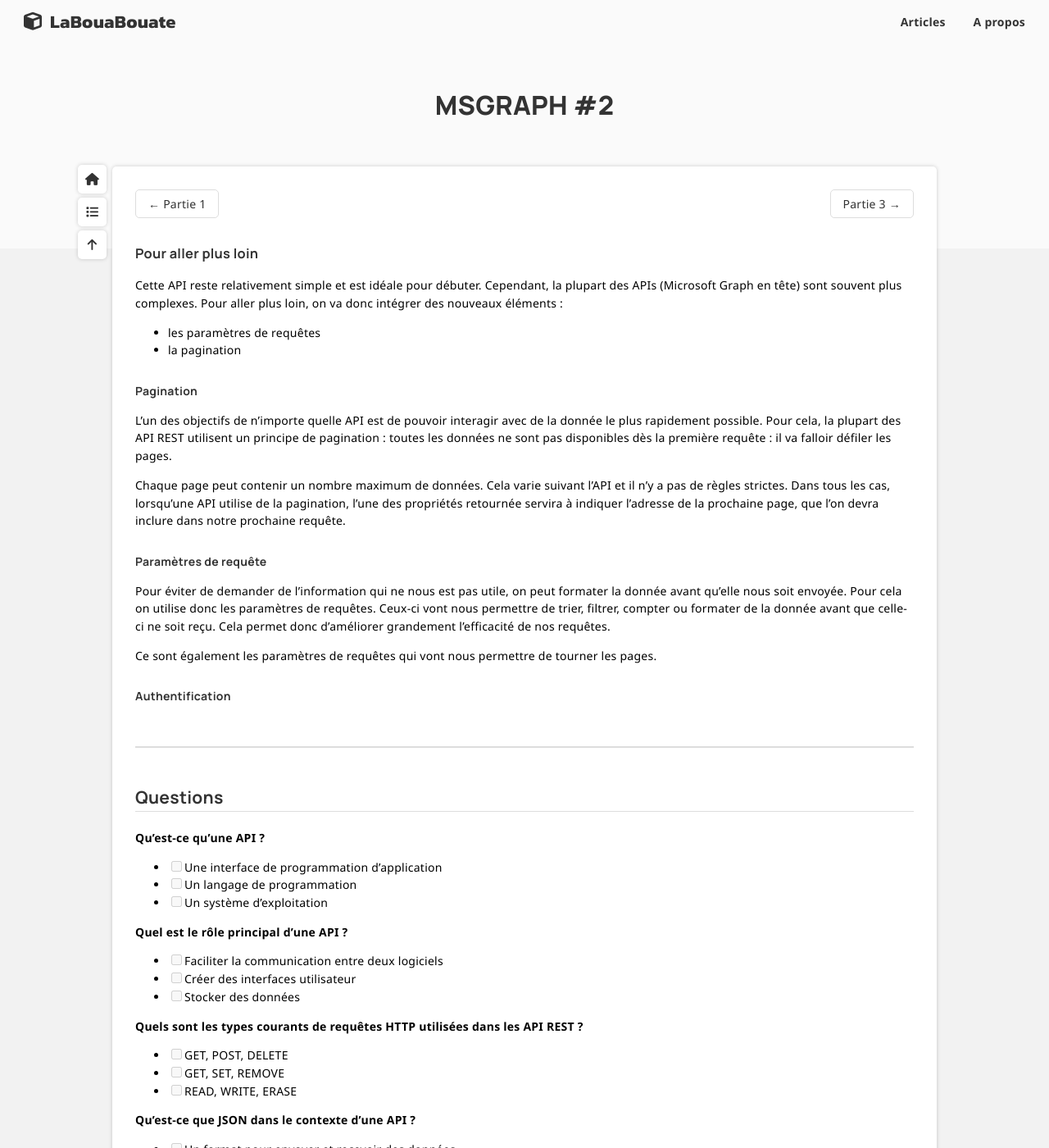
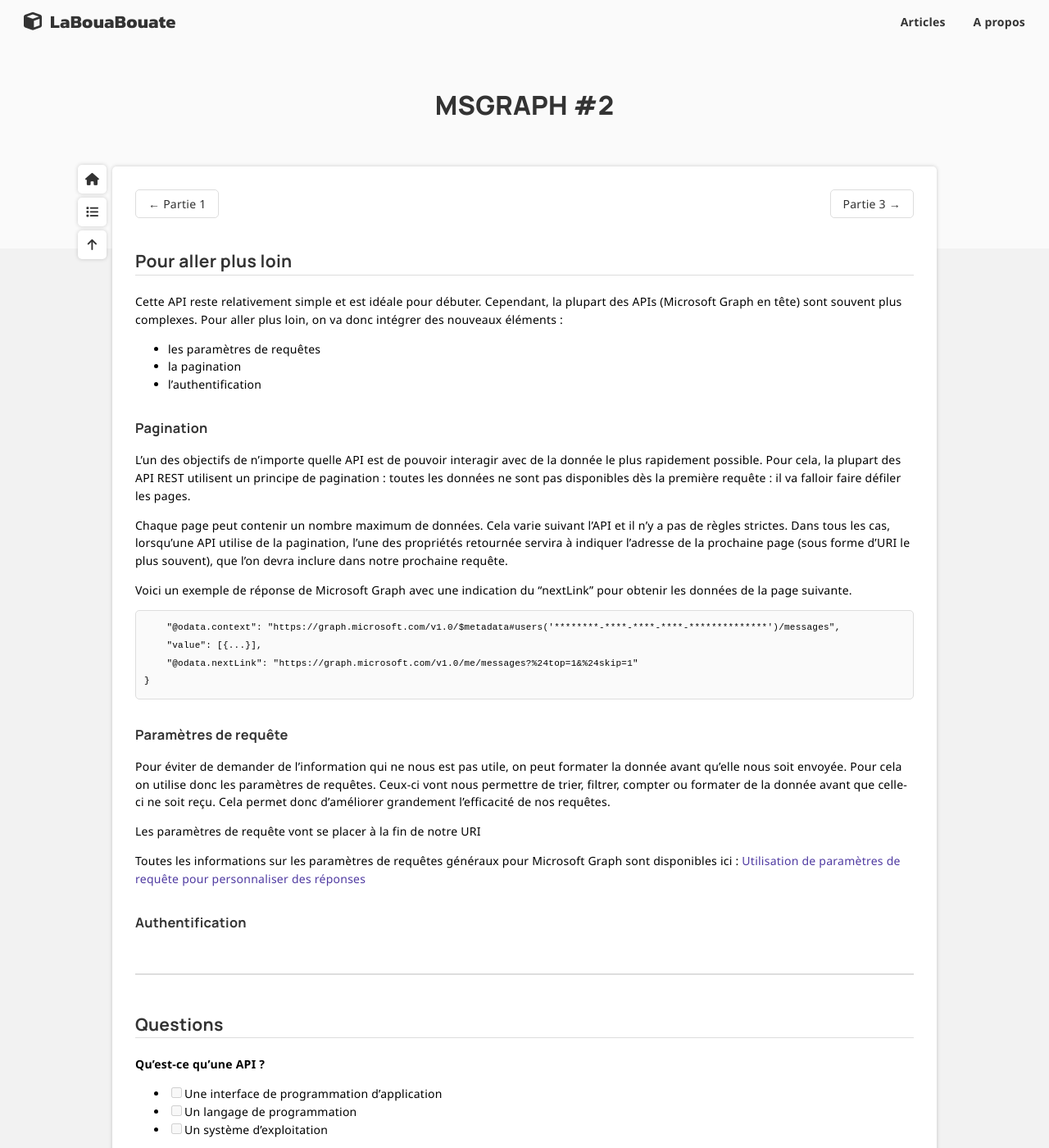
Before and after one commit to leobouard/leobouard.github.io, a Jekyll site: the page built from _posts/2023-09-17-cours-msgraph-002.md, in a window 1280 px wide and 1400 px high. Shown: the whole window at 82% size. Built offline with Jekyll 4.4.1, drawn with Linux system fonts in a browser that asks for light colours; nearby versions of some CDN libraries; some web fonts are replaced.

Commit message:
Update 2023-09-17-cours-msgraph-002.md

````diff
--- a/_posts/2023-09-17-cours-msgraph-002.md
+++ b/_posts/2023-09-17-cours-msgraph-002.md
@@ -11,26 +11,38 @@ prevLink:
   id: "/2023/09/17/cours-msgraph-001"
 ---
 
-### Pour aller plus loin
+## Pour aller plus loin
 
 Cette API reste relativement simple et est idéale pour débuter. Cependant, la plupart des APIs (Microsoft Graph en tête) sont souvent plus complexes. Pour aller plus loin, on va donc intégrer des nouveaux éléments :
 
 - les paramètres de requêtes
 - la pagination
+- l'authentification
 
-#### Pagination
+### Pagination
 
-L'un des objectifs de n'importe quelle API est de pouvoir interagir avec de la donnée le plus rapidement possible. Pour cela, la plupart des API REST utilisent un principe de pagination : toutes les données ne sont pas disponibles dès la première requête : il va falloir défiler les pages.
+L'un des objectifs de n'importe quelle API est de pouvoir interagir avec de la donnée le plus rapidement possible. Pour cela, la plupart des API REST utilisent un principe de pagination : toutes les données ne sont pas disponibles dès la première requête : il va falloir faire défiler les pages.
 
-Chaque page peut contenir un nombre maximum de données. Cela varie suivant l'API et il n'y a pas de règles strictes. Dans tous les cas, lorsqu'une API utilise de la pagination, l'une des propriétés retournée servira à indiquer l'adresse de la prochaine page, que l'on devra inclure dans notre prochaine requête.
+Chaque page peut contenir un nombre maximum de données. Cela varie suivant l'API et il n'y a pas de règles strictes. Dans tous les cas, lorsqu'une API utilise de la pagination, l'une des propriétés retournée servira à indiquer l'adresse de la prochaine page (sous forme d'URI le plus souvent), que l'on devra inclure dans notre prochaine requête.
 
-#### Paramètres de requête
+Voici un exemple de réponse de Microsoft Graph avec une indication du "nextLink" pour obtenir les données de la page suivante.
+
+```json{
+    "@odata.context": "https://graph.microsoft.com/v1.0/$metadata#users('********-****-****-****-**************')/messages",
+    "value": [{...}],
+    "@odata.nextLink": "https://graph.microsoft.com/v1.0/me/messages?%24top=1&%24skip=1"
+}
+```
+
+### Paramètres de requête
 
 Pour éviter de demander de l'information qui ne nous est pas utile, on peut formater la donnée avant qu'elle nous soit envoyée. Pour cela on utilise donc les paramètres de requêtes. Ceux-ci vont nous permettre de trier, filtrer, compter ou formater de la donnée avant que celle-ci ne soit reçu. Cela permet donc d'améliorer grandement l'efficacité de nos requêtes.
 
-Ce sont également les paramètres de requêtes qui vont nous permettre de tourner les pages.
+Les paramètres de requête vont se placer à la fin de notre URI
 
-#### Authentification
+Toutes les informations sur les paramètres de requêtes généraux pour Microsoft Graph sont disponibles ici : [Utilisation de paramètres de requête pour personnaliser des réponses](https://learn.microsoft.com/graph/query-parameters)
+
+### Authentification
 
 ---
 
````
